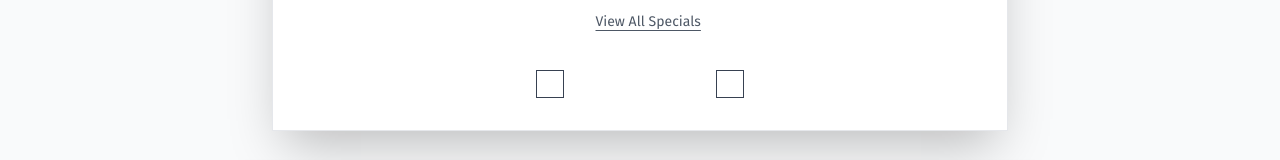
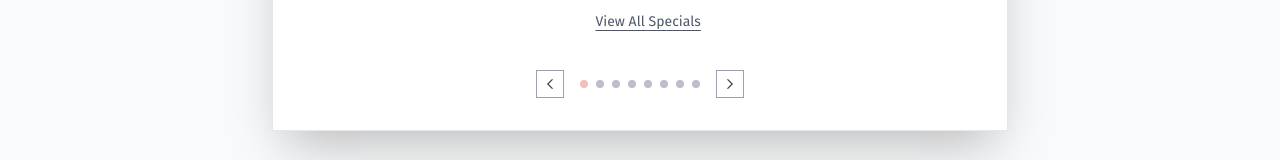
Before and after one commit to adamecker/rascals-site, an Astro site: page / in a window 1280 px wide. Shown: the part 248-408 px from the top of the page. Built offline with nearby package versions, Linux system fonts and the light colour scheme; Astro itself is replaced by a stand-in of ours.

Commit message:
Assistant update: Master UI Redesign: Light Theme, Brand Rainbow, and Interactive Animations

```diff
--- a/src/pages/index.astro
+++ b/src/pages/index.astro
@@ -40,20 +40,20 @@ const sliderItems = [
         </div>
 
         <div class="flex items-center justify-center gap-4 mt-6 z-10 relative">
-          <button id="prev-btn" class="w-7 h-7 flex items-center justify-center border border-gray-700 hover:border-white transition-colors duration-300 focus:outline-none shrink-0" aria-label="Previous">
-            <svg xmlns="http://www.w3.org/2000/svg" fill="none" viewBox="0 0 24 24" stroke-width="2" stroke="currentColor" class="w-3.5 h-3.5 text-white">
+          <button id="prev-btn" class="w-7 h-7 flex items-center justify-center border border-gray-400 hover:border-[#0224D9] transition-colors duration-300 focus:outline-none shrink-0" aria-label="Previous">
+            <svg xmlns="http://www.w3.org/2000/svg" fill="none" viewBox="0 0 24 24" stroke-width="2" stroke="currentColor" class="w-3.5 h-3.5 text-gray-700 group-hover:text-[#0224D9]">
               <path stroke-linecap="round" stroke-linejoin="round" d="M15.75 19.5L8.25 12l7.5-7.5" />
             </svg>
           </button>
 
           <div class="flex gap-2 flex-wrap justify-center max-w-[150px]">
             {sliderItems.map((_, index) => (
-              <button class={`carousel-dot w-2 h-2 bg-white rounded-full transition-opacity duration-300 ${index === 0 ? 'opacity-100' : 'opacity-30'}`} aria-label={`Slide ${index + 1}`}></button>
+              <button class={`carousel-dot w-2 h-2 rounded-full transition-all duration-300 ${index === 0 ? 'bg-[#E52421] opacity-100' : 'bg-gray-400 opacity-70 hover:opacity-100'}`} aria-label={`Slide ${index + 1}`}></button>
             ))}
           </div>
 
-          <button id="next-btn" class="w-7 h-7 flex items-center justify-center border border-gray-700 hover:border-white transition-colors duration-300 focus:outline-none shrink-0" aria-label="Next">
-            <svg xmlns="http://www.w3.org/2000/svg" fill="none" viewBox="0 0 24 24" stroke-width="2" stroke="currentColor" class="w-3.5 h-3.5 text-white">
+          <button id="next-btn" class="w-7 h-7 flex items-center justify-center border border-gray-400 hover:border-[#0224D9] transition-colors duration-300 focus:outline-none shrink-0" aria-label="Next">
+            <svg xmlns="http://www.w3.org/2000/svg" fill="none" viewBox="0 0 24 24" stroke-width="2" stroke="currentColor" class="w-3.5 h-3.5 text-gray-700 group-hover:text-[#0224D9]">
               <path stroke-linecap="round" stroke-linejoin="round" d="M8.25 4.5l7.5 7.5-7.5 7.5" />
             </svg>
           </button>
```
